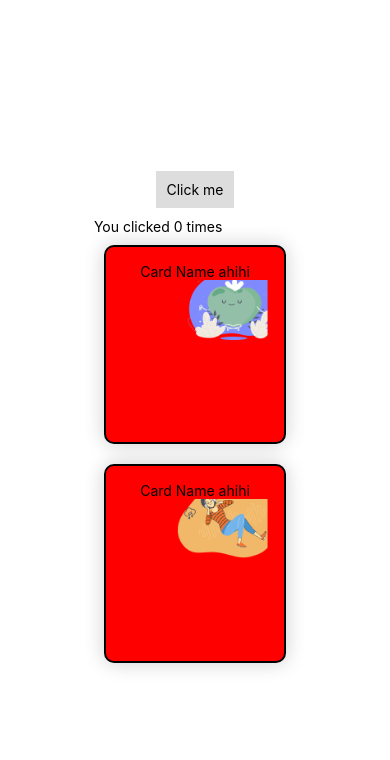
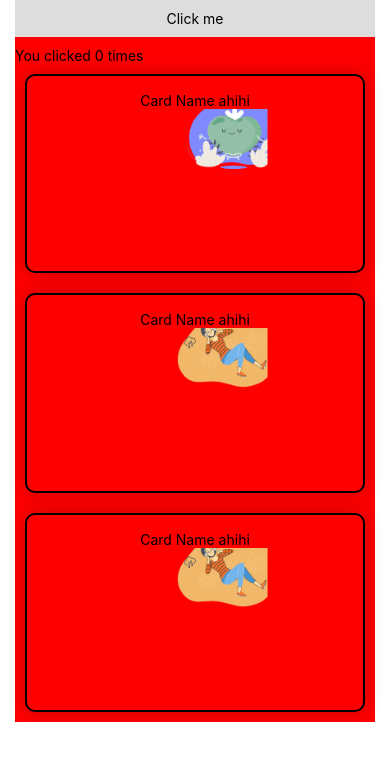
Before and after one commit to source3thaipvt/Learn_React_Native, a React Native app: screen / in a window 390 px wide. Shown: the top 760 px of the page. Built offline with nearby package versions, Linux system fonts and the light colour scheme.

Commit message:
bai7: scrollView

```diff
--- a/App.js
+++ b/App.js
@@ -4,6 +4,7 @@ import {
   TouchableOpacity,
   Text,
   View,
+  ScrollView,
 } from 'react-native'
 import CardListItem from './src/components/CardListItem'
 import images from './src/res/images'
@@ -24,7 +25,8 @@ export default class App extends Component {
  render() {
     console.log('erro render'+this.state.count);
     return (
-      <View style={styles.container}>
+      <View >
+      <ScrollView  style={{paddingLeft:15, paddingRight:15}} contentContainerStyle={{backgroundColor:'#F00'}}>
         <TouchableOpacity
          style={styles.button}
          onPress={this.onPress}
@@ -37,7 +39,9 @@ export default class App extends Component {
           </Text>
           <CardListItem title='ahihi' images={images.fr_home11x}/>
           <CardListItem title='ahihi' images={images.fr_home21x}/>
+          <CardListItem title='ahihi' images={images.fr_home21x}/>
         </View>
+        </ScrollView>
       </View>
     )
   }
@@ -54,5 +58,6 @@ const styles = StyleSheet.create({
     backgroundColor: '#DDDDDD',
     padding: 10,
     marginBottom: 10
-  }
+  },
+
 })
```
